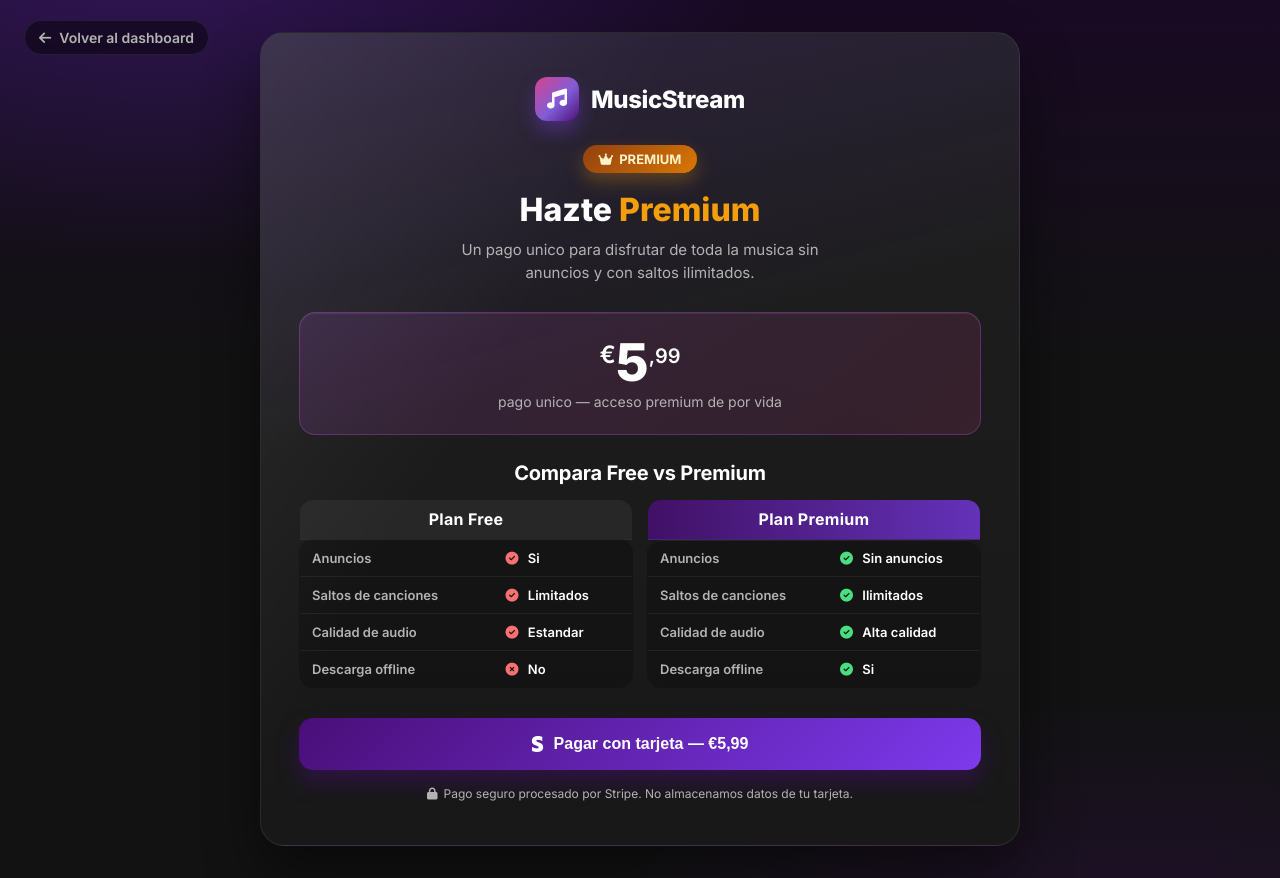
After one commit to PepeTureatca/MusicStream-PepeTureatca-PFG, a PHP site: page /mi-spotify/checkout.php in a window 1280 px wide. The commit adds this page. Run offline with PHP 8.4, Linux system fonts and the light colour scheme; the visitor is signed in with stand-in values (Sample User, id 1); data that the repository does not hold is empty.

Commit message:
feat: añadir páginas de checkout y cancelación de pago con integración de Stripe

```diff
--- /dev/null
+++ b/public/checkout.php
@@ -0,0 +1,161 @@
+<?php
+session_start();
+
+if (!isset($_SESSION['user_id'])) {
+    header("Location: iniciarSesion.php");
+    exit;
+}
+
+require_once __DIR__ . '/../vendor/autoload.php';
+require_once __DIR__ . '/../app/model/userModel.php';
+
+// --- Claves Stripe ---------------------------------------------------------
+$stripeSecretKey      = getenv('STRIPE_SECRET_KEY')      ?: 'sk_test_51TQPBnE82ZzgUmDQBzWM8dkAiazdF7iKrkAVp1wfjPKzdfn9cEcWGTsNAL5LeWWpKGRMXnYpVL7Q3Kbo3G5SsBZQ007NGMGQ6n';
+$stripePublishableKey = getenv('STRIPE_PUBLISHABLE_KEY') ?: 'pk_test_51TQPBnE82ZzgUmDQxe5BJevNee9IoJsoSjnFYz3QcD9gbGfZqcdmbdZSADx2Pqlqsu6ULZFjlEbfGGHgjayQyG3S00irtGizhI';
+// ---------------------------------------------------------------------------
+
+$userId   = (int) $_SESSION['user_id'];
+$userName = htmlspecialchars($_SESSION['user_name'] ?? 'Usuario', ENT_QUOTES, 'UTF-8');
+$error    = null;
+
+// Si ya es premium, redirigir al dashboard
+if (User::esPremium($userId)) {
+    header("Location: dashboard.php?msg=ya_premium");
+    exit;
+}
+
+// Crear sesion de Stripe Checkout al hacer POST
+if ($_SERVER['REQUEST_METHOD'] === 'POST') {
+    try {
+        \Stripe\Stripe::setApiKey($stripeSecretKey);
+
+        $baseUrl = (isset($_SERVER['HTTPS']) && $_SERVER['HTTPS'] === 'on' ? 'https' : 'http')
+                 . '://' . $_SERVER['HTTP_HOST'] . '/mi-spotify/public';
+
+        $session = \Stripe\Checkout\Session::create([
+            'payment_method_types' => ['card'],
+            'line_items'           => [[
+                'price_data' => [
+                    'currency'     => 'eur',
+                    'unit_amount'  => 599, // 5.99 EUR en centimos
+                    'product_data' => [
+                        'name'        => 'MusicStream Premium',
+                        'description' => 'Acceso ilimitado, sin anuncios y calidad de audio superior.',
+                        'images'      => [],
+                    ],
+                ],
+                'quantity' => 1,
+            ]],
+            'mode'          => 'payment',
+            'success_url'   => $baseUrl . '/paymentSuccess.php?session_id={CHECKOUT_SESSION_ID}',
+            'cancel_url'    => $baseUrl . '/paymentCancel.php',
+            'client_reference_id' => (string) $userId,
+        ]);
+
+        header("Location: " . $session->url);
+        exit;
+    } catch (\Stripe\Exception\ApiErrorException $e) {
+        $error = "Error al conectar con el sistema de pago: " . htmlspecialchars($e->getMessage(), ENT_QUOTES, 'UTF-8');
+    }
+}
+?>
+<!DOCTYPE html>
+<html lang="es">
+<head>
+    <meta charset="UTF-8">
+    <meta name="viewport" content="width=device-width, initial-scale=1.0">
+    <title>MusicStream Premium</title>
+    <link href="https://fonts.googleapis.com/css2?family=Inter:wght@400;500;600;700;800&display=swap" rel="stylesheet">
+    <link rel="stylesheet" href="https://cdnjs.cloudflare.com/ajax/libs/font-awesome/6.4.0/css/all.min.css">
+    <link rel="stylesheet" href="assets/css/checkout.css">
+</head>
+<body>
+    <a href="dashboard.php" class="back-link">
+        <i class="fa-solid fa-arrow-left"></i> Volver al dashboard
+    </a>
+
+    <div class="checkout-card">
+        <div class="logo-container">
+            <div class="logo-icon"><i class="fa-solid fa-music"></i></div>
+            <span class="logo-text">MusicStream</span>
+        </div>
+
+        <div class="premium-badge">
+            <i class="fa-solid fa-crown"></i> PREMIUM
+        </div>
+
+        <h1>Hazte <span>Premium</span></h1>
+        <p class="subtitle">Un pago unico para disfrutar de toda la musica sin anuncios y con saltos ilimitados.</p>
+
+        <?php if ($error): ?>
+            <div class="error-msg"><i class="fa-solid fa-circle-exclamation"></i> <?= $error ?></div>
+        <?php endif; ?>
+
+        <div class="price-box">
+            <div class="price-amount"><sup>&euro;</sup>5<sup style="font-size:20px">,99</sup></div>
+            <div class="price-label">pago unico &mdash; acceso premium de por vida</div>
+        </div>
+
+        <section class="plans-comparison" aria-label="Comparativa de planes">
+            <h2>Compara Free vs Premium</h2>
+            <div class="plans-grid">
+                <table class="plan-table free-plan">
+                    <caption>Plan Free</caption>
+                    <tbody>
+                        <tr>
+                            <th>Anuncios</th>
+                            <td><i class="fa-solid fa-circle-check negative"></i> Si</td>
+                        </tr>
+                        <tr>
+                            <th>Saltos de canciones</th>
+                            <td><i class="fa-solid fa-circle-check negative"></i> Limitados</td>
+                        </tr>
+                        <tr>
+                            <th>Calidad de audio</th>
+                            <td><i class="fa-solid fa-circle-check negative"></i> Estandar</td>
+                        </tr>
+                        <tr>
+                            <th>Descarga offline</th>
+                            <td><i class="fa-solid fa-circle-xmark negative"></i> No</td>
+                        </tr>
+                    </tbody>
+                </table>
+
+                <table class="plan-table premium-plan">
+                    <caption>Plan Premium</caption>
+                    <tbody>
+                        <tr>
+                            <th>Anuncios</th>
+                            <td><i class="fa-solid fa-circle-check positive"></i> Sin anuncios</td>
+                        </tr>
+                        <tr>
+                            <th>Saltos de canciones</th>
+                            <td><i class="fa-solid fa-circle-check positive"></i> Ilimitados</td>
+                        </tr>
+                        <tr>
+                            <th>Calidad de audio</th>
+                            <td><i class="fa-solid fa-circle-check positive"></i> Alta calidad</td>
+                        </tr>
+                        <tr>
+                            <th>Descarga offline</th>
+                            <td><i class="fa-solid fa-circle-check positive"></i> Si</td>
+                        </tr>
+                    </tbody>
+                </table>
+            </div>
+        </section>
+
+        <form method="POST" action="checkout.php">
+            <button type="submit" class="btn-checkout">
+                <i class="fa-brands fa-stripe-s"></i>
+                Pagar con tarjeta &mdash; &euro;5,99
+            </button>
+        </form>
+
+        <p class="secure-note">
+            <i class="fa-solid fa-lock"></i>
+            Pago seguro procesado por Stripe. No almacenamos datos de tu tarjeta.
+        </p>
+    </div>
+</body>
+</html>
```
Also changed, not shown: public/dashboard.php (+8 -2 lines), public/paymentCancel.php (added, +98 -0 lines), public/assets/css/checkout.css (added), public/assets/css/dashboard.css, public/assets/css/dashboardadmin.css, public/assets/css/player.css.
